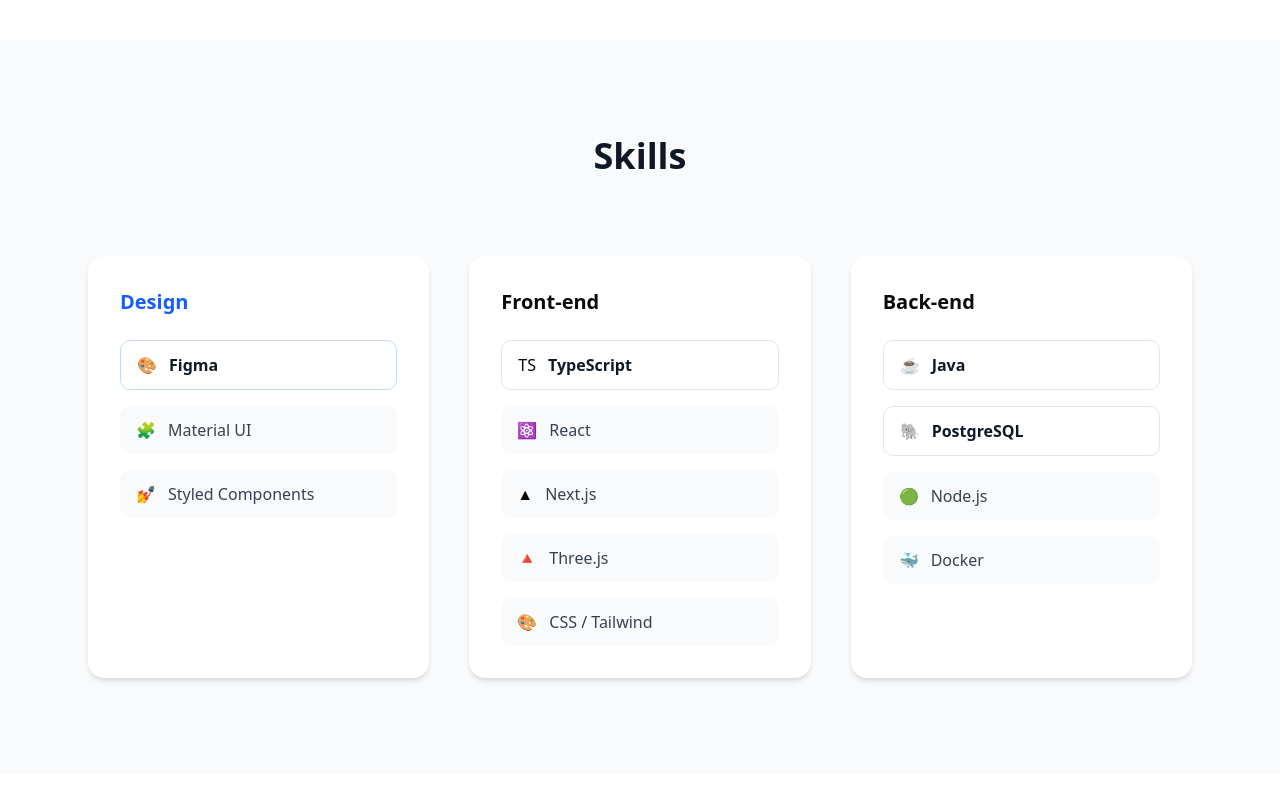
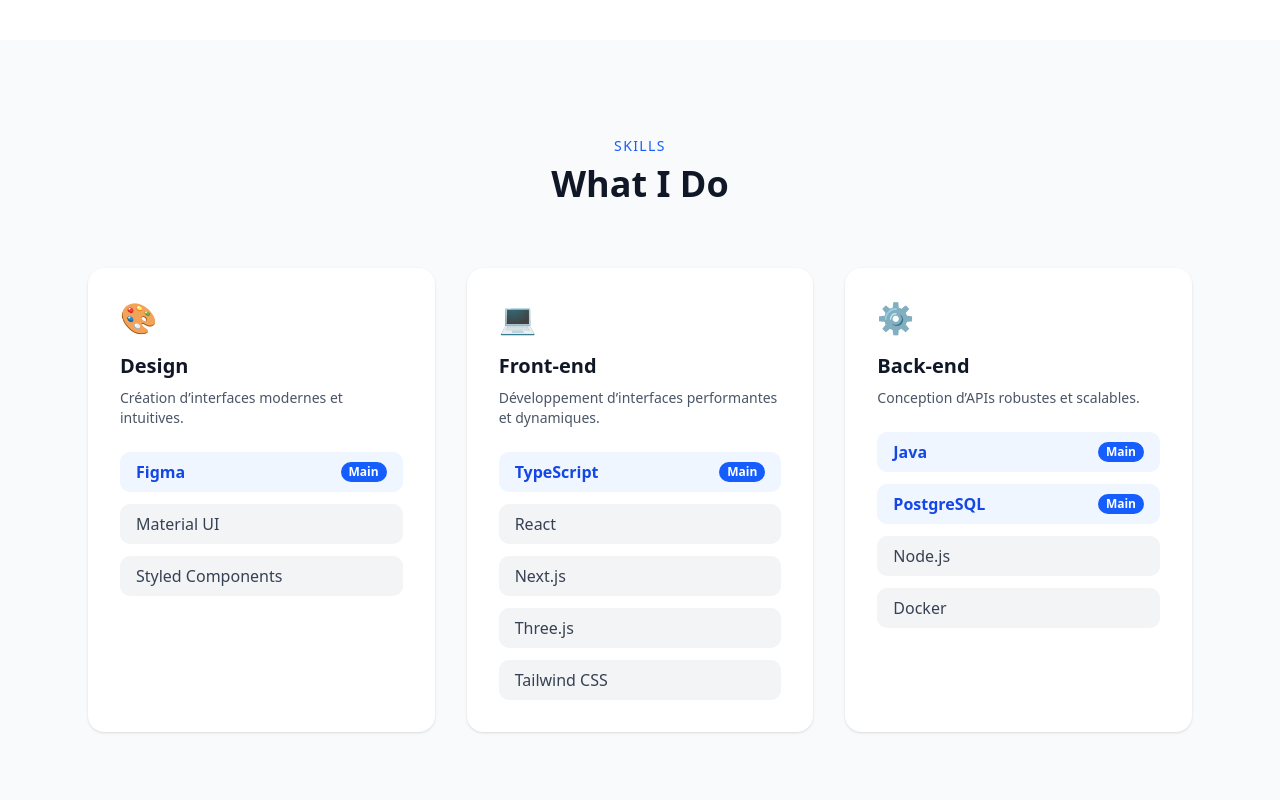
Before and after one commit to RYJramefison/Portfolio, a Next.js app: page / in a window 1280 px wide. Shown: the part 840-1640 px from the top of the page. Built offline with nearby package versions, Linux system fonts and the light colour scheme.

Commit message:
feat: add link on follow on facebook, linkedin and github

```diff
--- a/app/page.tsx
+++ b/app/page.tsx
@@ -1,7 +1,7 @@
 import Header from "@/components/layout/Header";
 import ContactSection from "@/components/sections/ContactSection";
 import HeroSection from "@/components/sections/HeroSection";
-import PortfolioSection from "@/components/sections/PortfolioSection";
+import ProjectSection from "@/components/sections/PojectSection";
 import SkillsSection from "@/components/sections/SkillsSection";
 export default function Home() {
   return (
@@ -9,7 +9,7 @@ export default function Home() {
       <Header/>
       <HeroSection/>
       <SkillsSection/>
-      <PortfolioSection/>
+      <ProjectSection/>
       <ContactSection/>
     </div>
 
--- a/components/sections/ContactSection.tsx
+++ b/components/sections/ContactSection.tsx
@@ -6,6 +6,8 @@ import { Input } from '@/components/ui/input'
 import { Textarea } from '@/components/ui/textarea'
 import { Mail, Phone, MapPin, Send } from 'lucide-react'
 import { motion } from 'framer-motion'
+import { SiLinkedin, SiGithub, SiFacebook } from 'react-icons/si'
+import Link from 'next/link'
 
 const ContactSection = () => {
   const contactInfo = [
@@ -110,16 +112,38 @@ const ContactSection = () => {
             >
               <h4 className="font-semibold text-gray-900 mb-4">Suivez-moi</h4>
               <div className="flex space-x-4">
-                {['LinkedIn', 'GitHub', 'Facebook'].map((social) => (
+      <Link href="https://www.linkedin.com/in/yarinaly-juninho-ramefison-1270432a1/" target="_blank">
         <Button
-                    key={social}
           variant="outline"
           size="sm"
-                    className="border-gray-300 hover:border-blue-600 hover:text-blue-600"
+          className="flex items-center gap-2 hover:scale-105 transition"
         >
-                    {social}
+          <SiLinkedin className="text-blue-600" size={18} />
+          LinkedIn
         </Button>
-                ))}
+      </Link>
+
+      <Link href="https://github.com/RYJramefison" target="_blank">
+        <Button
+          variant="outline"
+          size="sm"
+          className="flex items-center gap-2 hover:scale-105 transition"
+        >
+          <SiGithub size={18} />
+          GitHub
+        </Button>
+      </Link>
+
+      <Link href="https://www.facebook.com/ryj.rafson" target="_blank">
+        <Button
+          variant="outline"
+          size="sm"
+          className="flex items-center gap-2 hover:scale-105 transition"
+        >
+          <SiFacebook className="text-blue-500" size={18} />
+          Facebook
+        </Button>
+      </Link>
     </div>
             </motion.div>
           </motion.div>
--- a/components/sections/PortfolioSection.tsx
+++ b/components/sections/PojectSection.tsx
@@ -6,7 +6,7 @@ import { Badge } from '@/components/ui/badge'
 import { ExternalLink, Github } from 'lucide-react'
 import { motion } from 'framer-motion'
 
-const PortfolioSection = () => {
+const ProjectSection = () => {
   const projects = [
     {
       title: 'J-CRAM',
@@ -150,4 +150,4 @@ const PortfolioSection = () => {
   )
 }
 
-export default PortfolioSection
+export default ProjectSection
--- a/components/sections/SkillsSection.tsx
+++ b/components/sections/SkillsSection.tsx
@@ -4,129 +4,113 @@ import { motion } from 'framer-motion'
 
 type Skill = {
   name: string
-  icon: string
   primary?: boolean
 }
 
-const skills = {
-  design: [
-    { name: 'Figma', icon: '🎨', primary: true },
-    { name: 'Material UI', icon: '🧩' },
-    { name: 'Styled Components', icon: '💅' },
-  ],
-  frontend: [
-    { name: 'TypeScript', icon: 'TS', primary: true },
-    { name: 'React', icon: '⚛️' },
-    { name: 'Next.js', icon: '▲' },
-    { name: 'Three.js', icon: '🔺' },
-    { name: 'CSS / Tailwind', icon: '🎨' },
-  ],
-  backend: [
-    { name: 'Java', icon: '☕', primary: true },
-    { name: 'PostgreSQL', icon: '🐘', primary: true },
-    { name: 'Node.js', icon: '🟢' },
-    { name: 'Docker', icon: '🐳' },
-  ],
+type Category = {
+  title: string
+  icon: string
+  description: string
+  skills: Skill[]
 }
 
-const container = {
-  hidden: { opacity: 0 },
-  visible: {
-    opacity: 1,
-    transition: { staggerChildren: 0.15 },
+const categories: Category[] = [
+  {
+    title: 'Design',
+    icon: '🎨',
+    description: 'Création d’interfaces modernes et intuitives.',
+    skills: [
+      { name: 'Figma', primary: true },
+      { name: 'Material UI' },
+      { name: 'Styled Components' },
+    ],
   },
-}
-
-const item = {
-  hidden: { opacity: 0, y: 20 },
-  visible: { opacity: 1, y: 0 },
-}
+  {
+    title: 'Front-end',
+    icon: '💻',
+    description: 'Développement d’interfaces performantes et dynamiques.',
+    skills: [
+      { name: 'TypeScript', primary: true },
+      { name: 'React' },
+      { name: 'Next.js' },
+      { name: 'Three.js' },
+      { name: 'Tailwind CSS' },
+    ],
+  },
+  {
+    title: 'Back-end',
+    icon: '⚙️',
+    description: 'Conception d’APIs robustes et scalables.',
+    skills: [
+      { name: 'Java', primary: true },
+      { name: 'PostgreSQL', primary: true },
+      { name: 'Node.js' },
+      { name: 'Docker' },
+    ],
+  },
+]
 
 export default function SkillsSection() {
   return (
     <section id="skills" className="py-24 bg-gray-50">
       <div className="max-w-6xl mx-auto px-6">
         {/* Title */}
-        <motion.h2
+        <motion.div
           initial={{ opacity: 0, y: -20 }}
           whileInView={{ opacity: 1, y: 0 }}
           viewport={{ once: true }}
           transition={{ duration: 0.6 }}
-          className="text-center text-4xl font-bold text-gray-900 mb-20"
+          className="text-center mb-16"
         >
+          <p className="text-sm uppercase tracking-widest text-blue-600 mb-2">
             Skills
-        </motion.h2>
+          </p>
+          <h2 className="text-4xl font-bold text-gray-900">
+            What I Do
+          </h2>
+        </motion.div>
 
         {/* Cards */}
+        <div className="grid md:grid-cols-3 gap-8">
+          {categories.map((cat, i) => (
             <motion.div
-          variants={container}
-          initial="hidden"
-          whileInView="visible"
+              key={cat.title}
+              initial={{ opacity: 0, y: 30 }}
+              whileInView={{ opacity: 1, y: 0 }}
               viewport={{ once: true }}
-          className="grid md:grid-cols-3 gap-10"
+              transition={{ delay: i * 0.15, duration: 0.6 }}
+              className="bg-white rounded-2xl p-8 shadow-sm hover:shadow-xl transition"
             >
-          {/* Design */}
-          <SkillCard title="Design" color="blue" skills={skills.design} />
+              {/* Icon */}
+              <div className="text-3xl mb-4">{cat.icon}</div>
 
-          {/* Frontend */}
-          <SkillCard title="Front-end" color="cyan" skills={skills.frontend} />
-
-          {/* Backend */}
-          <SkillCard title="Back-end" color="purple" skills={skills.backend} />
-        </motion.div>
-      </div>
-    </section>
-  )
-}
-
-function SkillCard({
-  title,
-  color,
-  skills,
-}: {
-  title: string
-  color: 'blue' | 'cyan' | 'purple'
-  skills: Skill[]
-}) {
-  return (
-    <motion.div
-      variants={item}
-      className="rounded-2xl bg-white shadow-md p-8 hover:shadow-xl transition"
-    >
-      <h3
-        className={`text-xl font-semibold mb-6 text-${color}-600`}
-      >
-        {title}
+              {/* Title */}
+              <h3 className="text-xl font-semibold text-gray-900 mb-2">
+                {cat.title}
               </h3>
 
-      <ul className="space-y-4">
-        {skills.map((skill) => (
+              {/* Description */}
+              <p className="text-gray-600 text-sm mb-6">
+                {cat.description}
+              </p>
+
+              {/* Skills list */}
+              <ul className="space-y-3">
+                {cat.skills.map((skill) => (
                   <li
                   key={skill.name}
-            className={`flex items-center justify-between rounded-lg px-4 py-3
+                  className={`flex items-center justify-between px-4 py-2 rounded-lg
+                    transition-transform duration-200 ease-out
+                    hover:scale-105 hover:shadow-md
                     ${
                       skill.primary
-                  ? `bg-${color}-50 border border-${color}-200`
-                  : 'bg-gray-50'
-              }`}
-          >
-            <div className="flex items-center gap-3">
-              <span>{skill.icon}</span>
-              <span
-                className={`${
-                  skill.primary
-                    ? 'font-semibold text-gray-900'
-                    : 'text-gray-700'
+                        ? 'bg-blue-50 text-blue-700 font-semibold'
+                        : 'bg-gray-100 text-gray-700'
                     }`}
                 >
                     {skill.name}
-              </span>
-            </div>
-
                     {skill.primary && (
-              <span
-                className={`text-xs font-semibold px-2 py-1 rounded-full bg-${color}-600 text-white`}
-              >
+                      <span className="text-xs bg-blue-600 text-white px-2 py-0.5 rounded-full">
                         Main
                       </span>
                     )}
@@ -134,5 +118,9 @@ function SkillCard({
                 ))}
               </ul>
             </motion.div>
+          ))}
+        </div>
+      </div>
+    </section>
   )
 }
--- a/package.json
+++ b/package.json
@@ -22,7 +22,8 @@
     "embla-carousel-auto-scroll": "^8.6.0",
     "embla-carousel-react": "^8.6.0",
     "lucide-react": "^0.522.0",
-    "next": "15.3.3",
+    "motion-utils": "^12.23.6",
+    "next": "^15.5.9",
     "react": "^19.0.0",
     "react-dom": "^19.0.0",
     "react-icons": "^5.5.0",
```
Also changed, not shown: 1 other file (tests, documents, lock files or other folders). Lines whose indentation alone changed are shown as unchanged.
